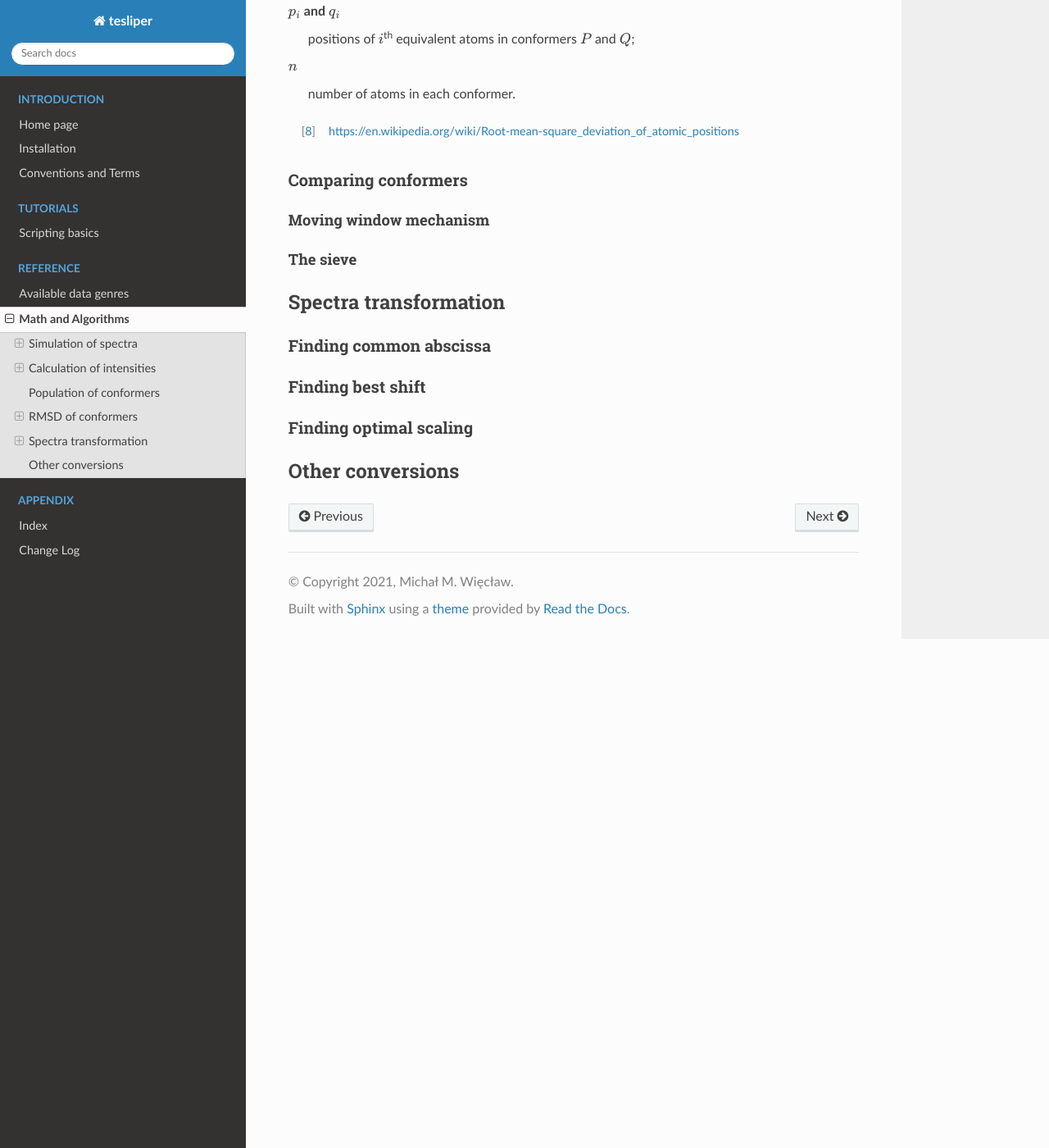
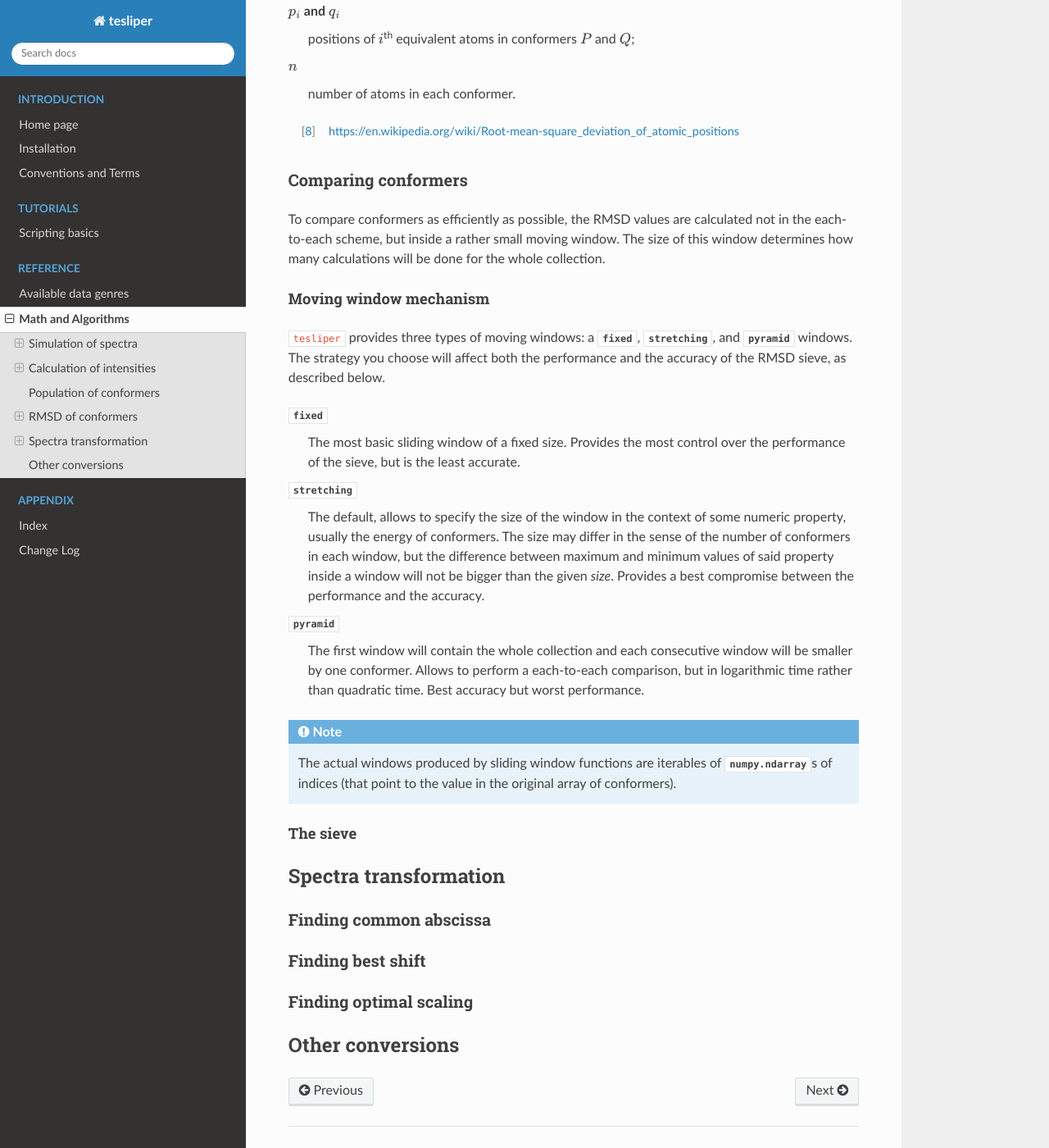
Before and after one commit to mishioo/tesliper, a Sphinx documentation site: the page built from docs/source/math.rst, in a window 1280 px wide and 1400 px high, scrolled down 4634 px. Shown: the whole window at 82% size. Built offline with Sphinx 7.4.7 and the Read the Docs theme 2.0.0, drawn with Linux system fonts in a browser that asks for light colours; pages that are not in the unit, such as notebooks, are missing from menus.

Commit message:
Described sliding windows.

```diff
--- a/docs/source/math.rst
+++ b/docs/source/math.rst
@@ -229,8 +229,37 @@ where:
 Comparing conformers
 ''''''''''''''''''''
 
+To compare conformers as efficiently as possible, the RMSD values are calculated not
+in the each-to-each scheme, but inside a rather small moving window. The size of this
+window determines how many calculations will be done for the whole collection.
+
 Moving window mechanism
 """""""""""""""""""""""
+
+``tesliper`` provides three types of moving windows: a :func:`fixed
+<.geometry.fixed_windows>`, :func:`stretching <.geometry.stretching_windows>`, and
+:func:`pyramid <.geometry.pyramid_windows>` windows. The strategy you choose will affect
+both the performance and the accuracy of the RMSD sieve, as described below.
+
+:func:`fixed <.geometry.fixed_windows>`
+    The most basic sliding window of a fixed size. Provides the most control over the
+    performance of the sieve, but is the least accurate.
+:func:`stretching <.geometry.stretching_windows>`
+    The default, allows to specify the size of the window in the context of some numeric
+    property, usually the energy of conformers. The size may differ in the sense of the
+    number of conformers in each window, but the difference between maximum and minimum
+    values of said property inside a window will not be bigger than the given *size*.
+    Provides a best compromise between the performance and the accuracy.
+:func:`pyramid <.geometry.pyramid_windows>`
+    The first window will contain the whole collection and each consecutive window will
+    be smaller by one conformer. Allows to perform a each-to-each comparison, but in
+    logarithmic time rather than quadratic time. Best accuracy but worst performance.
+
+.. note::
+
+    The actual windows produced by sliding window functions are iterables of
+    :class:`numpy.ndarray`\s of indices (that point to the value in the original
+    array of conformers).
 
 The sieve
 """""""""
```
